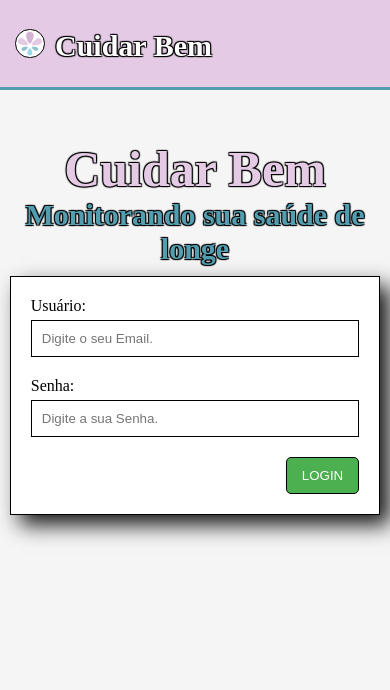
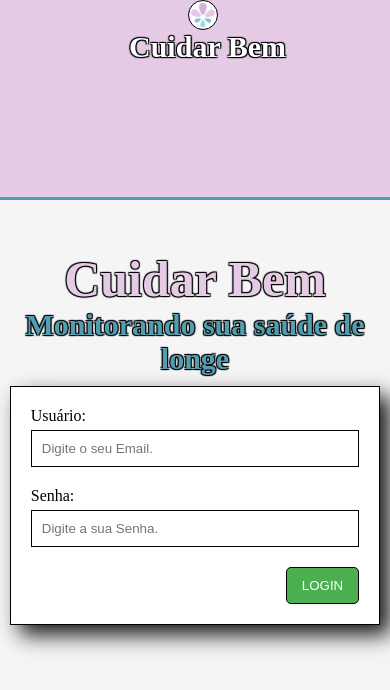
Before and after one commit to GabrielMachadoCP/Global-Solution-2023, a React (Vite) app: page / in a window 390 px wide. Shown: the top 690 px of the page. Built offline with nearby package versions, Linux system fonts and the light colour scheme.

Commit message:
Responsividade do cabeçalho 100% completa, acho

```diff
--- a/src/components/Cabecalho.scss
+++ b/src/components/Cabecalho.scss
@@ -1,13 +1,13 @@
 header {
   display: grid;
   justify-content: space-between;
-  grid-template-columns: 300px 300px 200px;
+  grid-template-columns: 60% 25% 15%;
   align-items: center;
-  height: 90px;
+  min-height: 90px;
   background-color: var(--color-primary);
   border-bottom: 3px solid var(--color-secundary);
   grid-template-areas:
-    'nossoLogo nossoLogo infoUsuarios infoUsuarios nav'
+    'nossoLogo infoUsuarios nav'
   ;
 
   .nossoLogo {
@@ -19,6 +19,7 @@ header {
     flex-grow: 1;
 
     h2 {
+      text-align: center;
       padding-left: 10px;
       align-self: center;
       font-size: 30px;
@@ -49,7 +50,6 @@ header {
     p{
       background-color: var(--color-primary);
     }
-  }
 
     .nome {
       align-self: start;
@@ -63,6 +63,7 @@ header {
       color: var(--fontColor-primary);
       font-size: 20px;
       text-shadow: -1px -1px 1px #000, 1px -1px 1px #000, -1px 1px 1px #000, 1px 1px 1px #000;
+    }
   }
 
   nav {
@@ -124,3 +125,46 @@ header {
 
 //MUDAR A RESPONSIVIDADE EM :
 //800
+@media screen and (max-width: 904px){
+  header{
+    grid-template-columns: 50% 30% 20%;
+  }
+}
+
+@media screen and (max-width: 754px){
+  header{
+    grid-template-columns: 40% 35% 25%;
+  }
+}
+
+@media screen and (max-width: 646px){
+  header{
+    display: flex;
+  }
+}
+
+@media screen and (max-width: 572px){
+  header{
+    flex-direction: column;
+    min-height: 200px;
+    justify-content: space-around;
+
+    .nossoLogo{
+      padding: 0;
+      margin: 2%;
+    }
+
+    .infoUsuarios{
+      padding: 0;
+      margin: 2%;
+      text-align: center;
+    }
+
+    nav{
+      padding: 0;
+      margin-top: 5%;
+      min-height: 50px;
+      background-color: var(--color-primary);
+    }
+  }
+}
```
Lines whose indentation alone changed are shown as unchanged.
